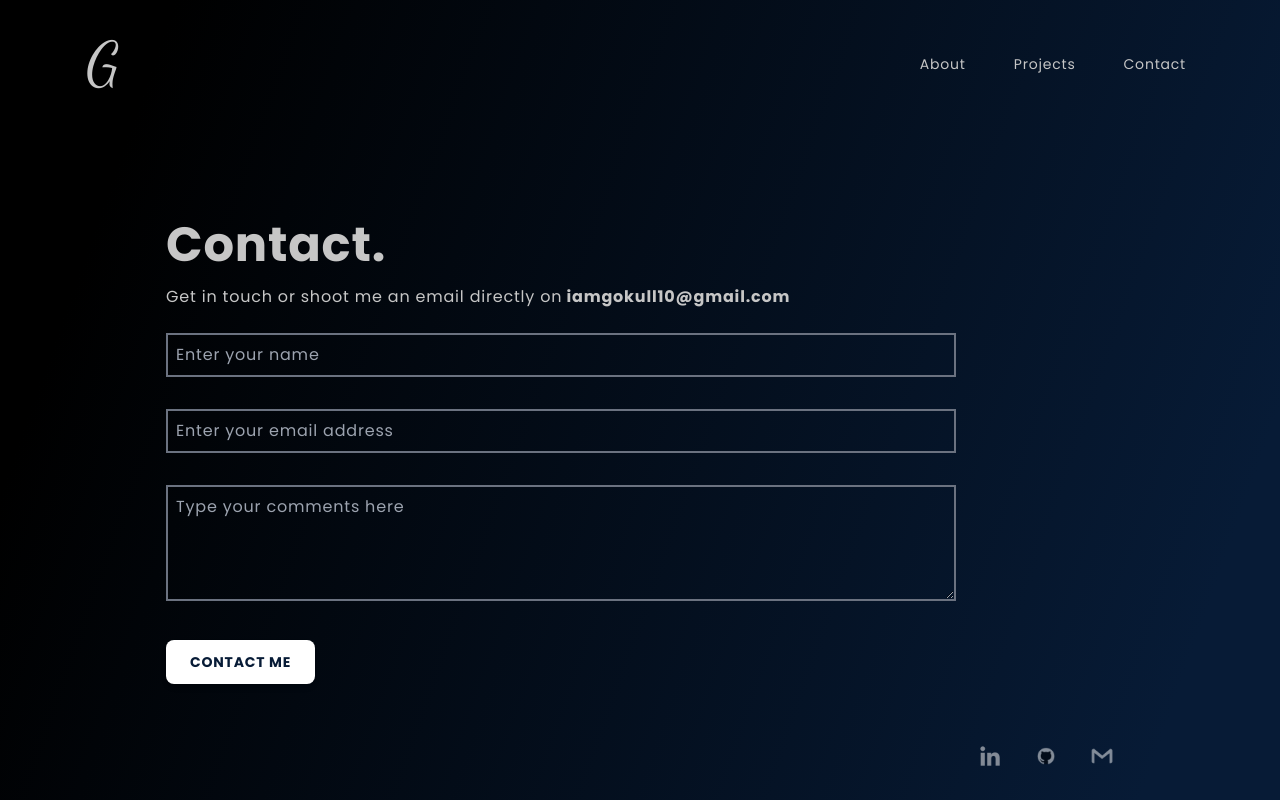
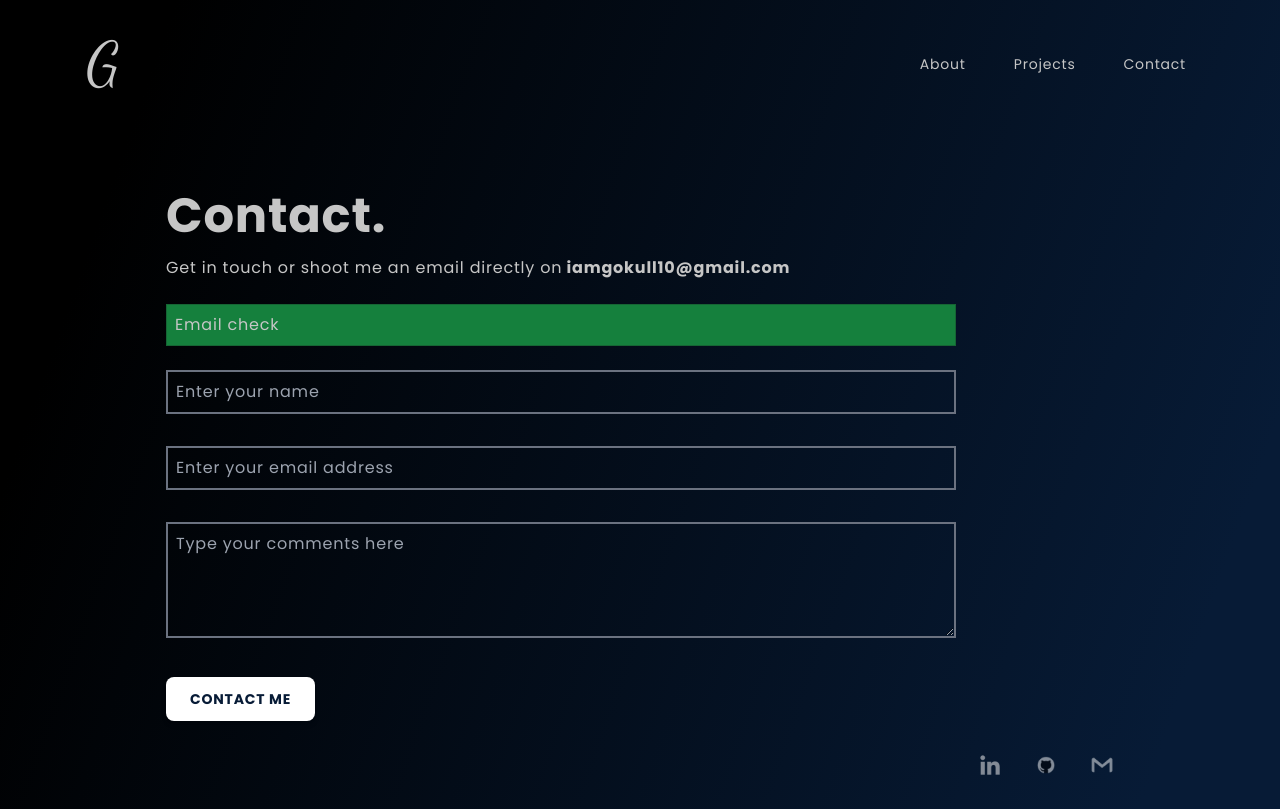
Before and after one commit to gokul101927/Portfolio, a React (Vite) app: page /contact in a window 1280 px wide. Built offline with nearby package versions, Linux system fonts and the light colour scheme.

Commit message:
Added emailJS

```diff
--- a/package.json
+++ b/package.json
@@ -10,7 +10,9 @@
     "preview": "vite preview"
   },
   "dependencies": {
+    "@emailjs/browser": "^3.11.0",
     "clsx": "^2.0.0",
+    "email-js": "^2.0.2",
     "embla-carousel-autoplay": "^8.0.0-rc11",
     "embla-carousel-react": "^8.0.0-rc11",
     "framer-motion": "^10.15.2",
--- a/src/pages/Contact.tsx
+++ b/src/pages/Contact.tsx
@@ -1,14 +1,25 @@
 import { motion } from "framer-motion"
-import { useState } from "react"
+import { useRef, useState } from "react"
+import emailjs from '@emailjs/browser';
 
 const Contact = () => {
     const [name, setName] = useState("");
     const [email, setEmail] = useState("");
     const [message, setMessage] = useState("");
+    const [hideMessage, showEmailMessage] = useState(true);
+    const [emailMessage, setEmailMessage] = useState("Email check");
+    const form = useRef();
 
     const handleSubmit = (event: React.FormEvent<HTMLFormElement>) => {
         event.preventDefault();
-
+        emailjs.sendForm('YOUR_SERVICE_ID', 'YOUR_TEMPLATE_ID', form.current, 'YOUR_PUBLIC_KEY')
+        .then(() => {
+            showEmailMessage(false);
+            setEmailMessage("Thanks for contacting us. We'll get back to you as soon as possible.")
+        }, () => {
+            showEmailMessage(false);
+            setEmailMessage("Unable to sen email, please try again.")
+        });
     };
 
     return (
@@ -24,8 +35,12 @@ const Contact = () => {
                         </div>
                         <div className="space-y-6">
                             <h1>Get in touch or shoot me an email directly on
-                                <a href="mailto:iamgokull10@gmail.com" className="font-bold"> iamgokull10@gmail.com</a></h1>
-                            <form className="space-y-8" onSubmit={handleSubmit}>
+                                <a href="mailto:iamgokull10@gmail.com" className="font-bold"> iamgokull10@gmail.com</a>
+                            </h1>
+                            {hideMessage && <div className="bg-green-700 border border-green-800 inline-flex md:w-10/12 p-2">
+                                <p>{emailMessage}</p>
+                            </div>}
+                            <form ref={form} className="space-y-8" onSubmit={handleSubmit}>
                                 <div>
                                     <input
                                         required
```
Also changed, not shown: 1 other file (tests, documents, lock files or other folders).
